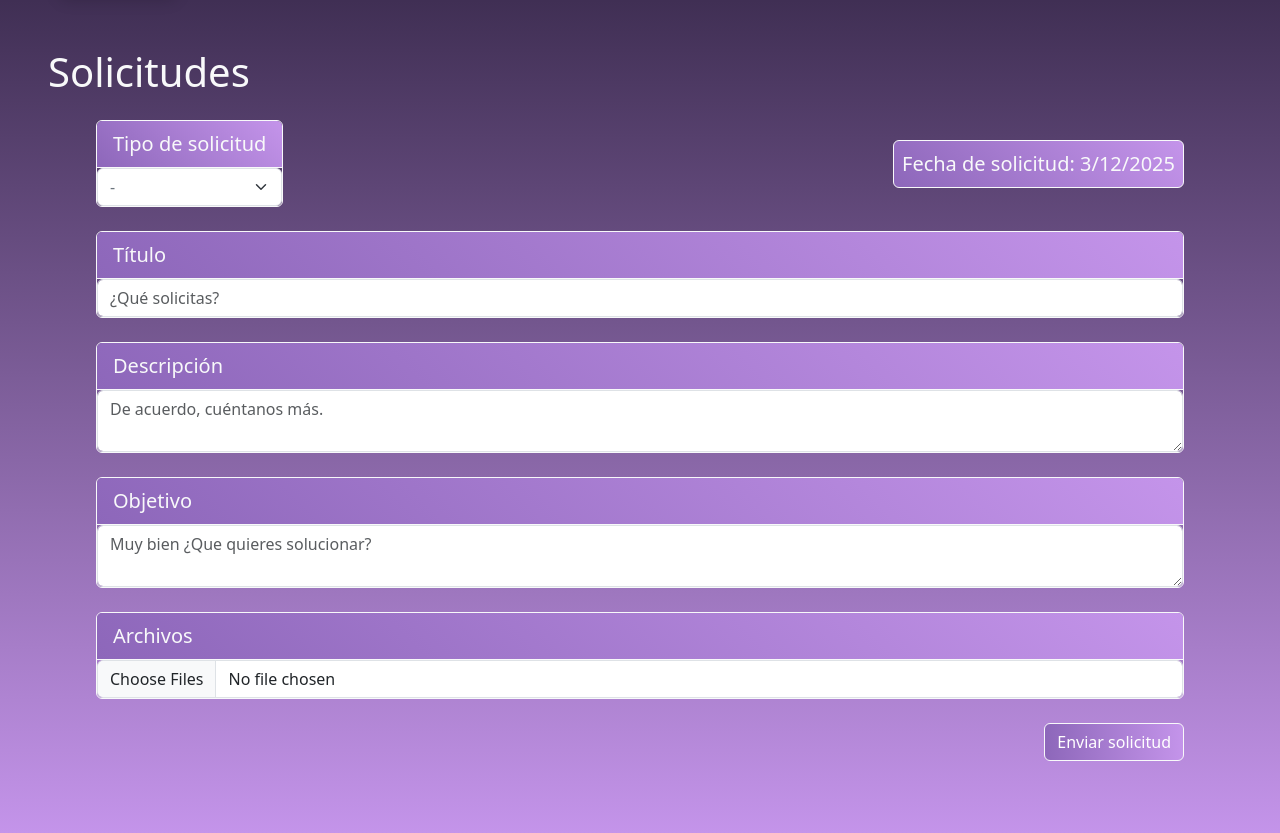
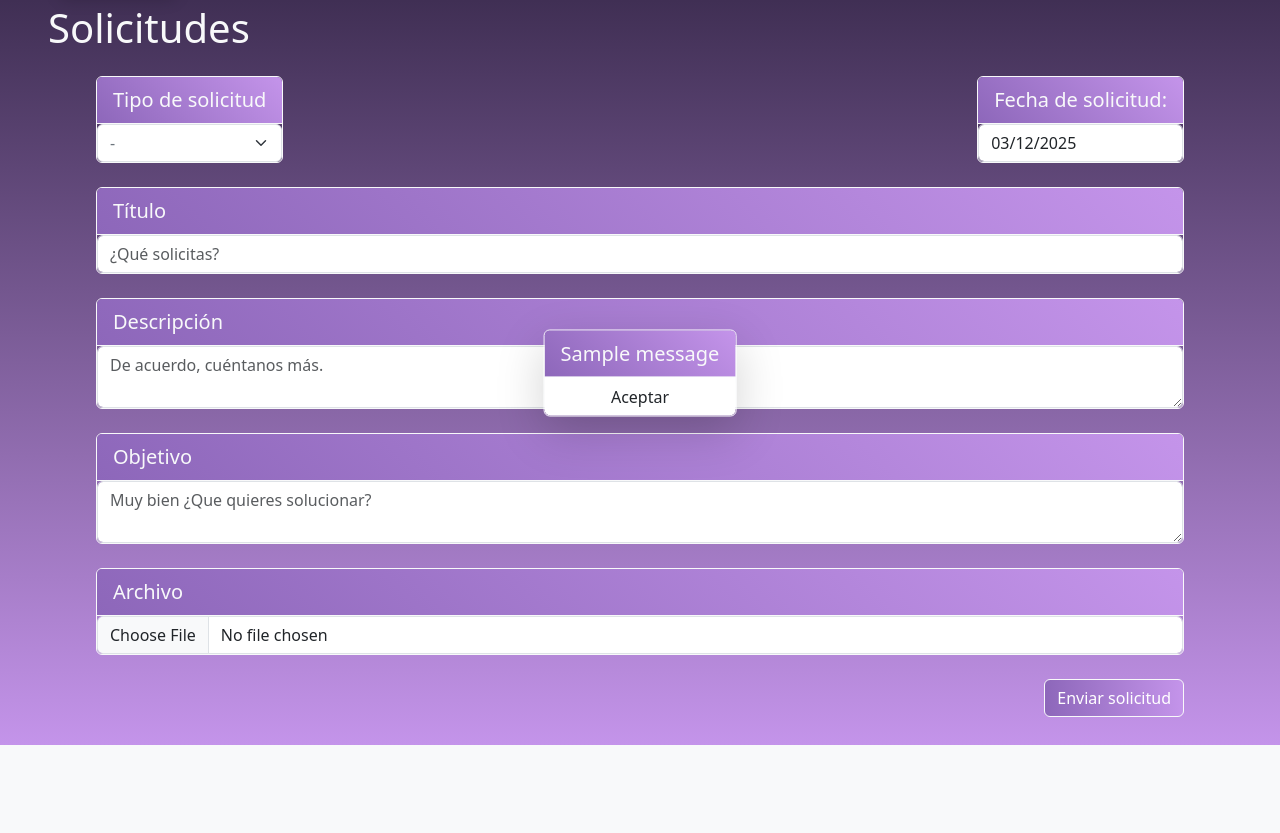
Before and after one commit to elHongo14/havivi, a Django app: page /solicitudes/ in a window 1280 px wide. Shown: the part 62-895 px from the top of the page. After the commit the page ends 807 px from the top, so only its background shows below. Run offline with Django 5.2, Linux system fonts and the light colour scheme; tables that the repository leaves empty hold one stand-in row (values such as "Sample post"); one stand-in notice (Sample message) is shown.

Commit message:
Pagina solicitudes
Solicitudes funcionando en su totalidad

```diff
--- a/main/forms.py
+++ b/main/forms.py
@@ -5,8 +5,18 @@ class LoginForm(forms.Form):
     password = forms.CharField(widget=forms.PasswordInput)
 
 class solicitudForm(forms.Form):
-    titulo = forms.CharField()
-    descripcion = forms.CharField()
+    tipo_solicitud_opciones=[
+        ("Proyecto","Proyecto"),
+        ("Queja","Queja"),
+        ("Sugeriencia","Sugeriencia")
+    ]
+    tipo_solicitud = forms.CharField(widget=forms.Select(choices=tipo_solicitud_opciones, attrs={
+        "class" : "form-select"
+    }))
+    titulo_solicitud = forms.CharField()
+    descripcion_solicitud = forms.CharField(widget=forms.Textarea)
+    objetivo_solicitud = forms.CharField(widget=forms.Textarea)
+    archivo_solicitud = forms.FileField()
 
 # class ProfileForm(forms.ModelForm):
 #     class Meta:
--- a/main/static/css/solicitudes.css
+++ b/main/static/css/solicitudes.css
@@ -8,8 +8,14 @@
     height: max-content;
 }
 #submit-solicitud{
-    border-color: #8D67BA ;
     border-style: solid ;
     color: white ;
     background-image: linear-gradient(90deg, #8D67BA, #C494EA);
 }
+#cerrar-mensaje{
+    border-style: solid ;
+    background-color: white;
+}
+#cerrar-mensaje:hover{
+    color: black;
+}
--- a/main/templates/solicitudes.html
+++ b/main/templates/solicitudes.html
@@ -8,53 +8,89 @@
 {% endblock %}
 
 {% block content %}
-<section class="p-5" id="sol-section">
+<section class="px-5 py-1 position-relative" id="sol-section">
     <h1 class="text-start text-light">Solicitudes</h1>
-    <form action="" method="post">
+    <form action="" method="post" enctype="multipart/form-data">
+        {% csrf_token %}
         <div class=" d-flex justify-content-between my-4 mx-5 p-0">
             <div class="card text-light border-light bg-transparent">
                 <div class="card-header border-light fs-5">Tipo de solicitud</div>
-                <select required class="form-select card-text focus-ring focus-ring-light text-secondary" id="tipo_solicitud">
+                <select required class="form-select card-text focus-ring focus-ring-light text-secondary" id="tipo_solicitud" name="tipo_solicitud">
                     <option disabled value="" selected>-</option>
                     <option value="Proyecto">Proyecto</option>
                     <option value="Queja">Queja</option>
                     <option value="Sugerencia">Sugerencia</option>
                 </select>
             </div>
-            <div id="card-fecha" class="card text-light border-light bg-transparent align-self-center p-2">
-                <div class="border-light fs-5">Fecha de solicitud: <span id="fecha" class="text-light"></div>
+            <div class="card text-light border-light bg-transparent">
+                <div class="card-header border-light fs-5">Fecha de solicitud:</div>
+                <input required name="fecha_solicitud" type="date" id="fecha" class="form-control" readonly>
             </div>
+
         </div>
 
         <div class="card text-light border-light bg-transparent my-4 mx-5">
             <div class="card-header border-light fs-5">Título</div>
-            <input type="text" class="form-control card-text focus-ring focus-ring-light" placeholder="¿Qué solicitas?" name="titulo_solicitud"  id="titulo_solicitud" required>
+            <input required type="text" class="form-control card-text focus-ring focus-ring-light" placeholder="¿Qué solicitas?" name="titulo_solicitud"  id="titulo_solicitud" maxlength="100">
         </div>
         <div class="card text-light border-light bg-transparent my-4 mx-5">
             <div class="card-header border-light fs-5">Descripción</div>
-            <textarea class="form-control card-text" placeholder="De acuerdo, cuéntanos más." name="descripcion_solicitud"  id="descripcion_solicitud" required></textarea>
+            <textarea required class="form-control card-text" placeholder="De acuerdo, cuéntanos más." name="descripcion_solicitud"  id="descripcion_solicitud" maxlength="1000"></textarea>
         </div>
         <div class="card text-light border-light bg-transparent my-4 mx-5">
             <div class="card-header border-light fs-5">Objetivo</div>
-            <textarea class="form-control card-text" placeholder="Muy bien ¿Que quieres solucionar?" name="objetivo_solicitud"  id="objetivo_solicitud" required></textarea>
+            <textarea required class="form-control card-text" placeholder="Muy bien ¿Que quieres solucionar?" name="objetivo_solicitud"  id="objetivo_solicitud" maxlength="100"></textarea>
         </div>
         <div class="card text-light border-light bg-transparent my-4 mx-5">
-            <div class="card-header border-light fs-5">Archivos</div>
-            <input type="file" class="form-control card-text focus-ring focus-ring-light" name="archivo_solicitud" id="archivo_solicitud" multiple required>
+            <div class="card-header border-light fs-5">Archivo</div>
+            <input required type="file" class="form-control card-text focus-ring focus-ring-light" name="archivo_solicitud" id="archivo_solicitud" >
         </div>
         <div class=" d-flex justify-content-end my-4 mx-5 p-0">
             <input id="submit-solicitud" class="btn border-light" type="submit" value="Enviar solicitud">
         </div>
     </form>
+    {% if messages %}
+    <div id="message" class="shadow-lg message z-3 card text-light border-light bg-transparent my-auto mx-auto position-absolute top-50 start-50 translate-middle">
+        {% for message in messages %}
+        <div class="card-header border-light fs-5">{{ message }}</div>
+        {% endfor %}
+        <input id="cerrar-mensaje" class="btn" type="button" value="Aceptar">
+    </div>
+    {% endif %}
+
+
+
+    </div>
 </section>
 {% endblock %}
 
 <script type="text/javascript">
     var fechaTex = document.getElementById("fecha");
-    const fecha = new Date(Date.now());
+    const archivo = document.getElementById("archivo_solicitud");
+    const cerrar = document.getElementById("cerrar-mensaje");
+    const fecha = new Date();
 
     document.addEventListener("DOMContentLoaded",()=>{
-        fechaTex.innerText = fecha.toLocaleDateString()
+        //fechaTex.innerText = fecha.toLocaleDateString()
+        var mes = fecha.getMonth()+1;
+        var dia = fecha.getDate();
+        var ano = fecha.getFullYear();
+        if(dia<10)
+            dia='0'+dia;
+        if(mes<10)
+            mes='0'+mes
+        fechaTex.value=ano+"-"+mes+"-"+dia;
+    });
+
+    archivo.addEventListener("input",()=>{
+        if ((archivo.files[0].size / 1e6)>30) {
+            alert("El archivo no debe ser mayor a 30 mb")
+            archivo.value="";
+        }
+    });
+
+    cerrar.addEventListener("click",()=>{
+        document.getElementById("message").classList.add("d-none");
     });
 
 </script>
--- a/main/views.py
+++ b/main/views.py
@@ -3,7 +3,7 @@ from django.contrib.auth import login as auth_login, authenticate, logout as aut
 from django.contrib.auth.decorators import login_required
 from django.contrib import messages
 
-from .models import Galeria
+from .models import Galeria, Solicitudes
 from .forms import LoginForm, solicitudForm
 
 # Create your views here.
@@ -61,16 +61,28 @@ def reportes_view(request):
     return render(request, 'reportes.html')
 
 def solicitudes_view(request):
-    #if request.method == 'POST':
-    #    form = solicitudForm(request.POST)
-    #    if form.is_valid():
-    #        messages.add_message = "valido"
-    #   else:
-    #        messages.error = "invalido"
+    if request.method == 'GET':
+        form = solicitudForm()
+    if request.method == 'POST':
+        form = solicitudForm(request.POST, request.FILES)
+        file = request.FILES['archivo_solicitud']
+        if form.is_valid():
+            solicitud = Solicitudes.objects.create(
+                tipo=form.cleaned_data['tipo_solicitud'],
+                nombre=form.cleaned_data['titulo_solicitud'],
+                descripción=form.cleaned_data['descripcion_solicitud'],
+                objetivo=form.cleaned_data['objetivo_solicitud'],
+                archivo=file
+            )
+            solicitud.save()
+            messages.success(request, "¡Solicitud enviada con exito!")
+        else:
+            form = solicitudForm()
     context = {
-
+        'form':form,
     }
     return render(request, 'solicitudes.html',context)
+
 #test XD
 
 # def navbar_view(request):
--- /dev/null
+++ b/media/prueba.txt
@@ -0,0 +1 @@
+Hola soy una prueba
--- /dev/null
+++ b/media/prueba_hc7rmF4.txt
@@ -0,0 +1 @@
+Hola soy una prueba
```
Also changed, not shown: main/models.py (+8 -0 lines), havivi_proj/db.sqlite3, main/migrations/0005_solicitudes.py (added).
